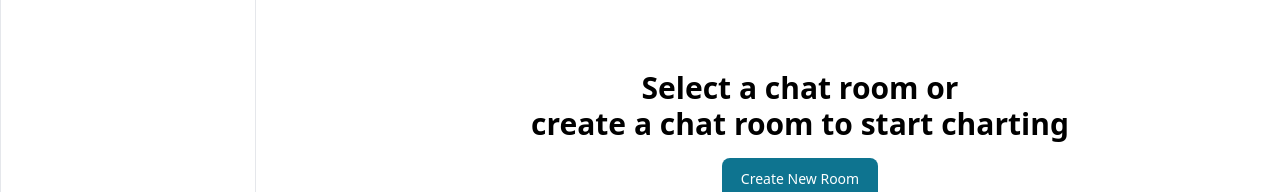
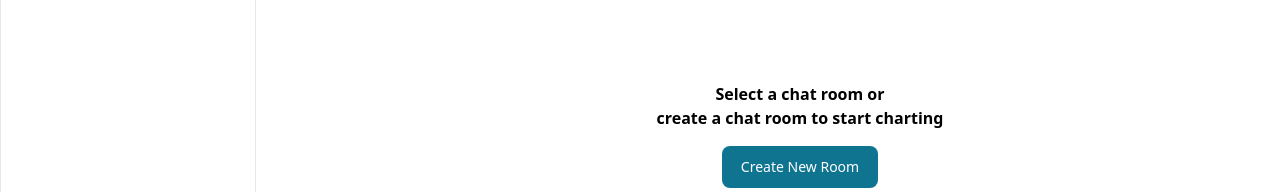
Before and after one commit to DIGITALFREDOTECH/chat-frontend, a React (Vite) app: page /chat-rooms in a window 1280 px wide. Shown: the part 257-449 px from the top of the page. Built offline with nearby package versions, Linux system fonts and the light colour scheme; no server answers.

Commit message:
initial commit

```diff
--- a/src/components/ChatRoom.tsx
+++ b/src/components/ChatRoom.tsx
@@ -352,8 +352,8 @@ function ChatRoom() {
       return (
         <>
           <div className="flex flex-col h-screen items-center justify-center">
-            <h1 className="text-3xl font-bold ">Select a chat room or</h1>
-            <h1 className="text-3xl font-bold ">
+            <h1 className="text-1xl font-bold ">Select a chat room or</h1>
+            <h1 className="text-1xl font-bold ">
               create a chat room to start charting
             </h1>
             <Button className="m-4" onClick={() => setOpenModal(true)}>
```
